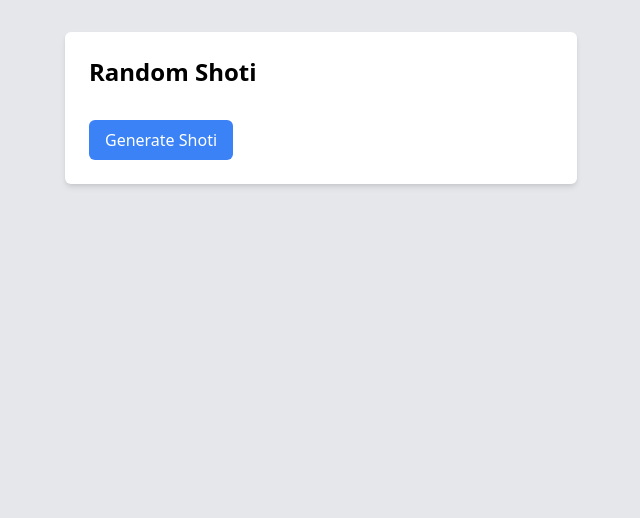
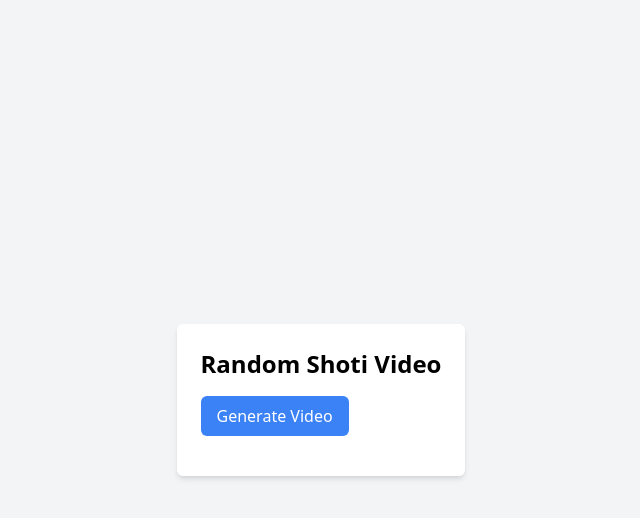
Before and after one commit to CyniBot/random-shoti, a plain HTML site: page index.html in a window 1280 px wide. Shown: the whole page, without its empty margins (319-959 px from the left). Drawn offline with nearby package versions, Linux system fonts and the light colour scheme.

Commit message:
Update index.html

```diff
--- a/index.html
+++ b/index.html
@@ -1,45 +1,50 @@
 <!DOCTYPE html>
 <html lang="en">
-
 <head>
   <meta charset="UTF-8">
   <meta name="viewport" content="width=device-width, initial-scale=1.0">
   <title>Random Shoti</title>
   <link href="https://cdn.jsdelivr.net/npm/tailwindcss@2.2.19/dist/tailwind.min.css" rel="stylesheet">
 </head>
+<body class="bg-gray-100 min-h-screen flex items-center justify-center">
 
-<body class="bg-gray-200 p-8">
-  <div class="max-w-lg mx-auto bg-white p-6 rounded-md shadow-md">
-    <h1 class="text-2xl font-bold mb-4">Random Shoti</h1>
-    <div id="shoti-info" class="space-y-2">
-      <!-- Shoti details will be displayed here -->
-    </div>
-    <button class="bg-blue-500 text-white px-4 py-2 rounded-md mt-4" onclick="getRandomShoti()">Generate Shoti</button>
+  <div class="max-w-md p-6 bg-white rounded-md shadow-md">
+    <h1 class="text-2xl font-bold mb-4">Random Shoti Video</h1>
+    <button class="bg-blue-500 text-white px-4 py-2 rounded-md mb-4" onclick="generateVideo()">Generate Video</button>
+
+    <div id="video-container"></div>
   </div>
 
   <script src="https://cdn.jsdelivr.net/npm/axios/dist/axios.min.js"></script>
   <script>
-    async function getRandomShoti() {
+    async function generateVideo() {
       const apiUrl = "https://your-shoti-api.vercel.app/api/v1/get";
-      const apiKey = "YOUR_API_KEY";
+      const apiKey = "$shoti-1hk46gf5vb1o5qbkgh";
 
       try {
-        const response = await axios.post(apiUrl, { apikey: apiKey });
-        const shotiData = response.data.data;
+        const { data } = await axios.post(apiUrl, { apikey: apiKey });
 
-        // Update HTML with shoti details
-        document.getElementById("shoti-info").innerHTML = `
-          <p><strong>Title:</strong> ${shotiData.title}</p>
-          <p><strong>Region:</strong> ${shotiData.region}</p>
-          <p><strong>Duration:</strong> ${shotiData.duration}</p>
-          <p><strong>User:</strong> ${shotiData.user.username}</p>
-          <p><strong>Nickname:</strong> ${shotiData.user.nickname}</p>
-        `;
+        if (data.code === 200) {
+          const videoContainer = document.getElementById("video-container");
+          videoContainer.innerHTML = `
+            <div class="mb-4">
+              <h2 class="text-lg font-semibold">${data.data.title}</h2>
+              <p class="text-sm text-gray-500">Duration: ${data.data.duration}</p>
+              <p class="text-sm text-gray-500">Posted by: ${data.data.user.username}</p>
+            </div>
+            <video class="w-full" controls>
+              <source src="${data.data.url}" type="video/mp4">
+              Your browser does not support the video tag.
+            </video>
+          `;
+        } else {
+          alert(`Error: ${data.message}`);
+        }
       } catch (error) {
-        console.error("Error fetching random Shoti", error);
+        console.error("Error fetching data:", error);
+        alert("Error fetching data. Please try again later.");
       }
     }
   </script>
 </body>
-
 </html>
```
